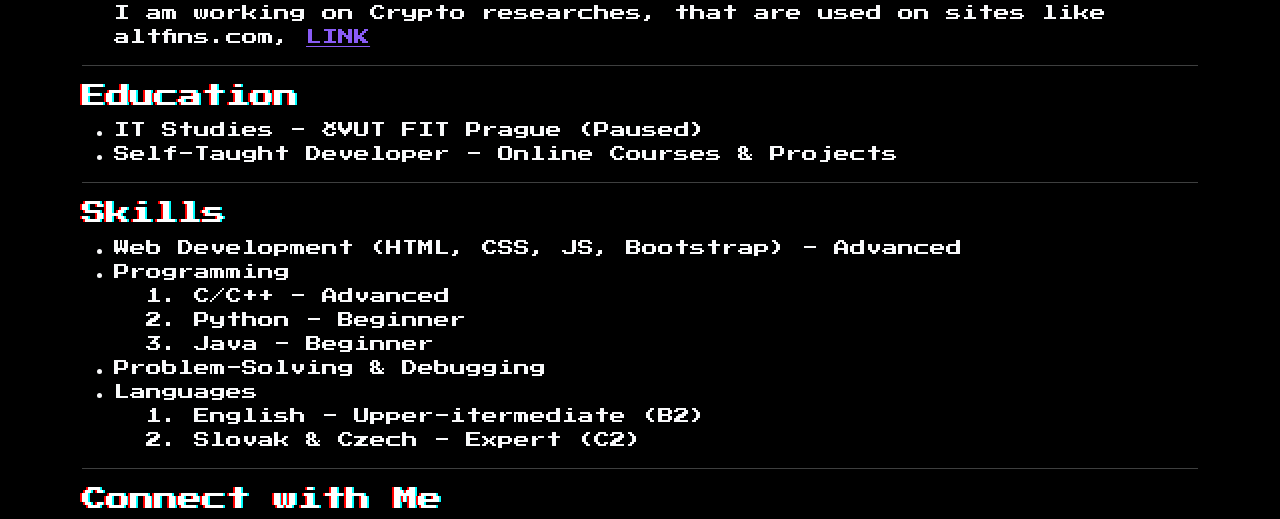
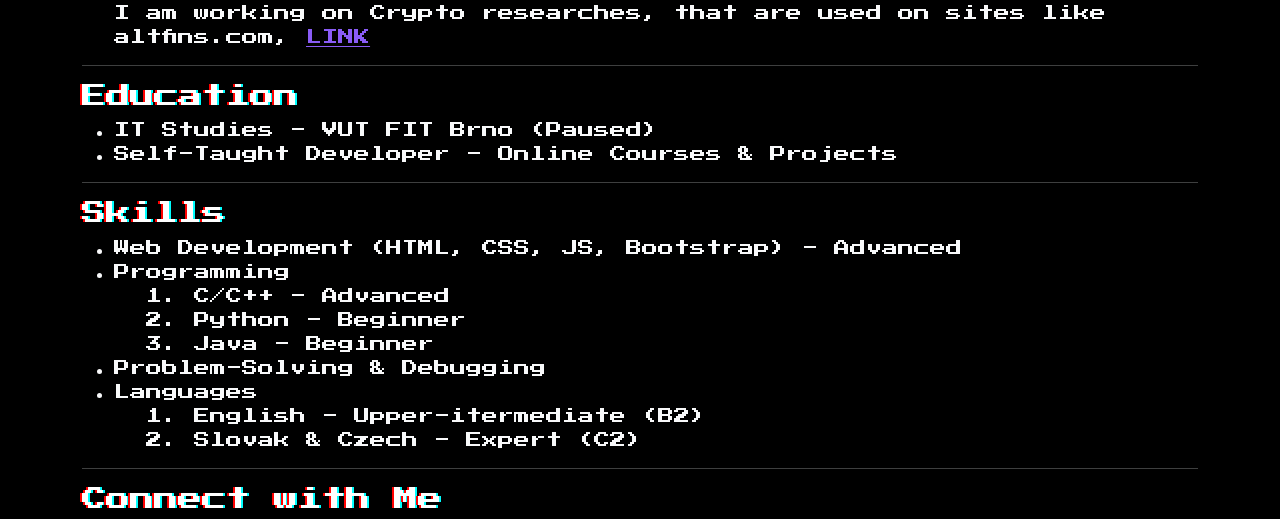
Before and after one commit to matejhozlar/zivotopis, a plain HTML site: page about.html in a window 1280 px wide. Shown: the part 1003-1522 px from the top of the page. Drawn offline with nearby package versions, Linux system fonts and the light colour scheme.

Commit message:
Translation fixes

```diff
--- a/about.html
+++ b/about.html
@@ -76,7 +76,7 @@
         <!-- Education Section -->
         <h2 class="glitch" data-translate="aboutpage-edu">Education</h2>
         <ul class="pixel-list">
-            <li>IT Studies - ČVUT FIT <span data-translate="aboutpage-prg">Prague (Paused)</span></li>
+            <li>IT Studies - VUT FIT Brno <span data-translate="aboutpage-paused">(Paused)</span></li>
             <li><span data-translate="aboutpage-self">Self-Taught Developer - Online Courses</span> &amp; <span data-translate="aboutpage-selfp">Projects</span>
                 <!-- Space for certificates -->
                 <p>
@@ -126,7 +126,7 @@
 
          </ul>
 
-        <a href="#" class="btn getintouch mb-5" aria-current="page" data-translate="homepage-cv">Download CV</a>
+        <a href="./assets/CV/CV.pdf" class="btn getintouch mb-5" aria-current="page" data-translate="homepage-cv" download>Download CV</a>
     </section>
 
     <script src="https://cdn.jsdelivr.net/npm/bootstrap@5.3.3/dist/js/bootstrap.bundle.min.js"></script>
--- a/scripts/translations.js
+++ b/scripts/translations.js
@@ -15,7 +15,7 @@ const translations = {
         'aboutpage-netdes' : "I was responsible for configuring and maintaining the company's IT networks.",
         'aboutpage-cryptodes' : 'I am working on Crypto researches, that are used on sites like altfins.com,',
         'aboutpage-edu' : 'Education',
-        'aboutpage-prg' : 'Prague (Paused)',
+        'aboutpage-paused' : '(Paused)',
         'aboutpage-self' : 'Self-Taught Developer - Online Courses',
         'aboutpage-selfp' : 'Projects',
         'aboutpage-skills' : 'Skills',
@@ -60,7 +60,7 @@ const translations = {
         'aboutpage-netdes' : "Bol som zodpovedný za konfiguráciu a údržbu IT sietí spoločnosti.",
         'aboutpage-cryptodes' : 'Pracujem na výskumoch v oblasti kryptomien, ktoré sa využívajú na weboch ako altfins.com,',
         'aboutpage-edu' : 'Vzdelanie',
-        'aboutpage-prg' : 'Praha (Pozastavené)',
+        'aboutpage-paused' : '(Pozastavené)',
         'aboutpage-self' : 'Samouk Vývojár - Online kurzy',
         'aboutpage-selfp' : 'Projekty',
         'aboutpage-skills' : 'Schopnosti',
@@ -105,7 +105,7 @@ const translations = {
         'aboutpage-netdes' : "Byl jsem zodpovědný za konfiguraci a údržbu IT sítí společnosti.",
         'aboutpage-cryptodes' : 'Pracuji na výzkumech v oblasti kryptoměn, které se využívají na webech jako altfins.com,',
         'aboutpage-edu' : 'Vzdelání',
-        'aboutpage-prg' : 'Praha (Pozastavené)',
+        'aboutpage-paused' : '(Pozastavené)',
         'aboutpage-self' : 'Samouk vývojář - Online kurzy',
         'aboutpage-selfp' : 'Projekty',
         'aboutpage-skills' : 'Schopnosti',
```
Also changed, not shown: index.html (+1 -1 lines), 1 other file.
